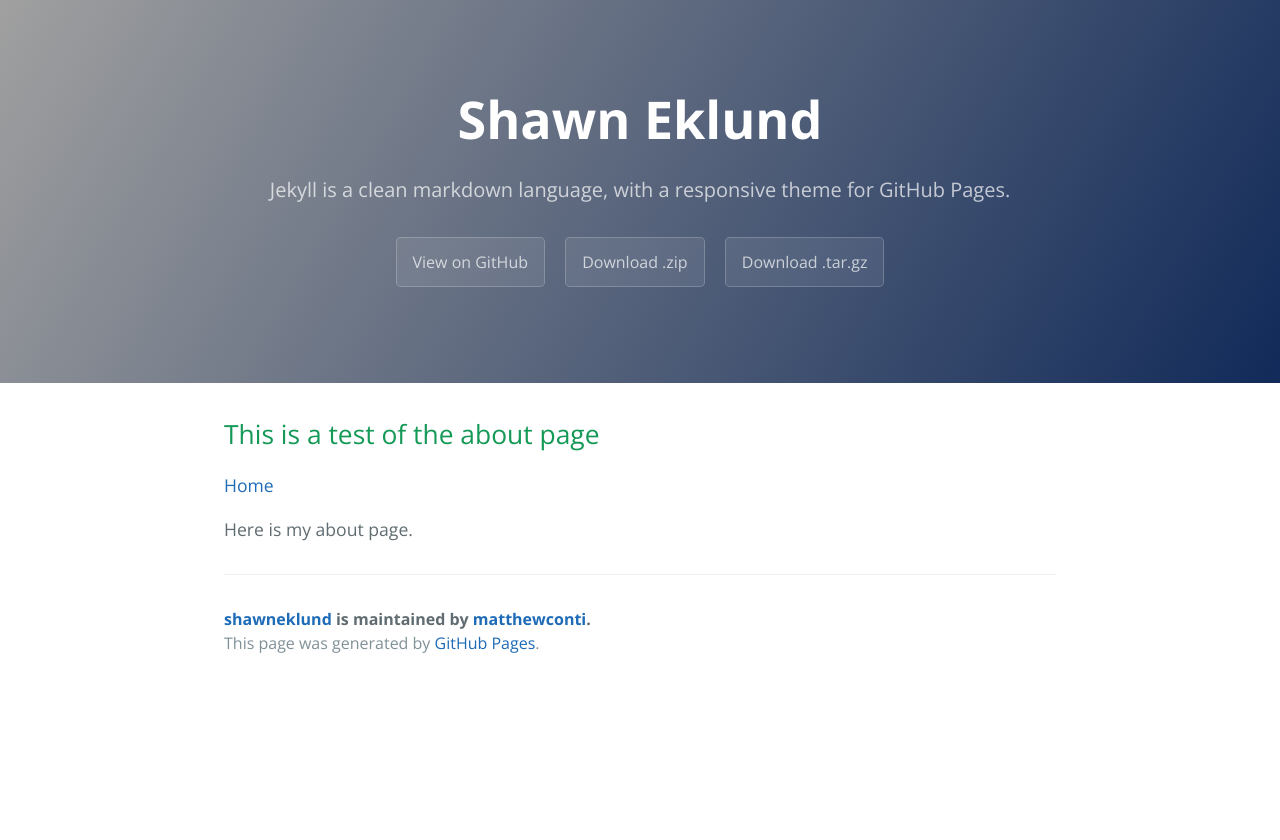
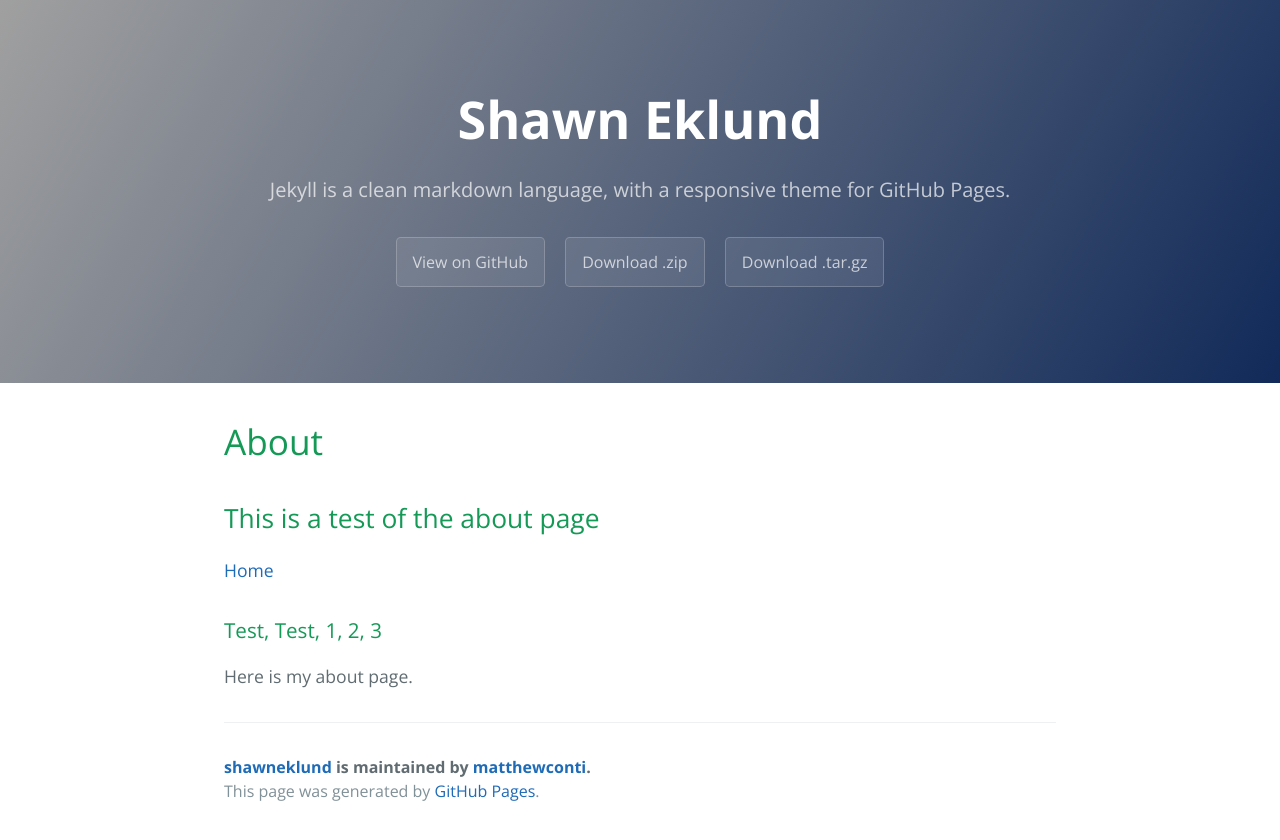
Before and after one commit to matthewconti/shawneklund, a Jekyll site: the page built from about.md, in a window 1280 px wide. Shown: the top 840 px of the page. Built offline with Jekyll 4.4.1, drawn with Linux system fonts in a browser that asks for light colours; our own code applies the rules of GitHub Pages for plain Markdown files.

Commit message:
Update about.md

```diff
--- a/about.md
+++ b/about.md
@@ -1,4 +1,7 @@
+# About
+
 ## This is a test of the about page
 [Home](/index.md)
 
+### Test, Test, 1, 2, 3
 Here is my about page.
```
